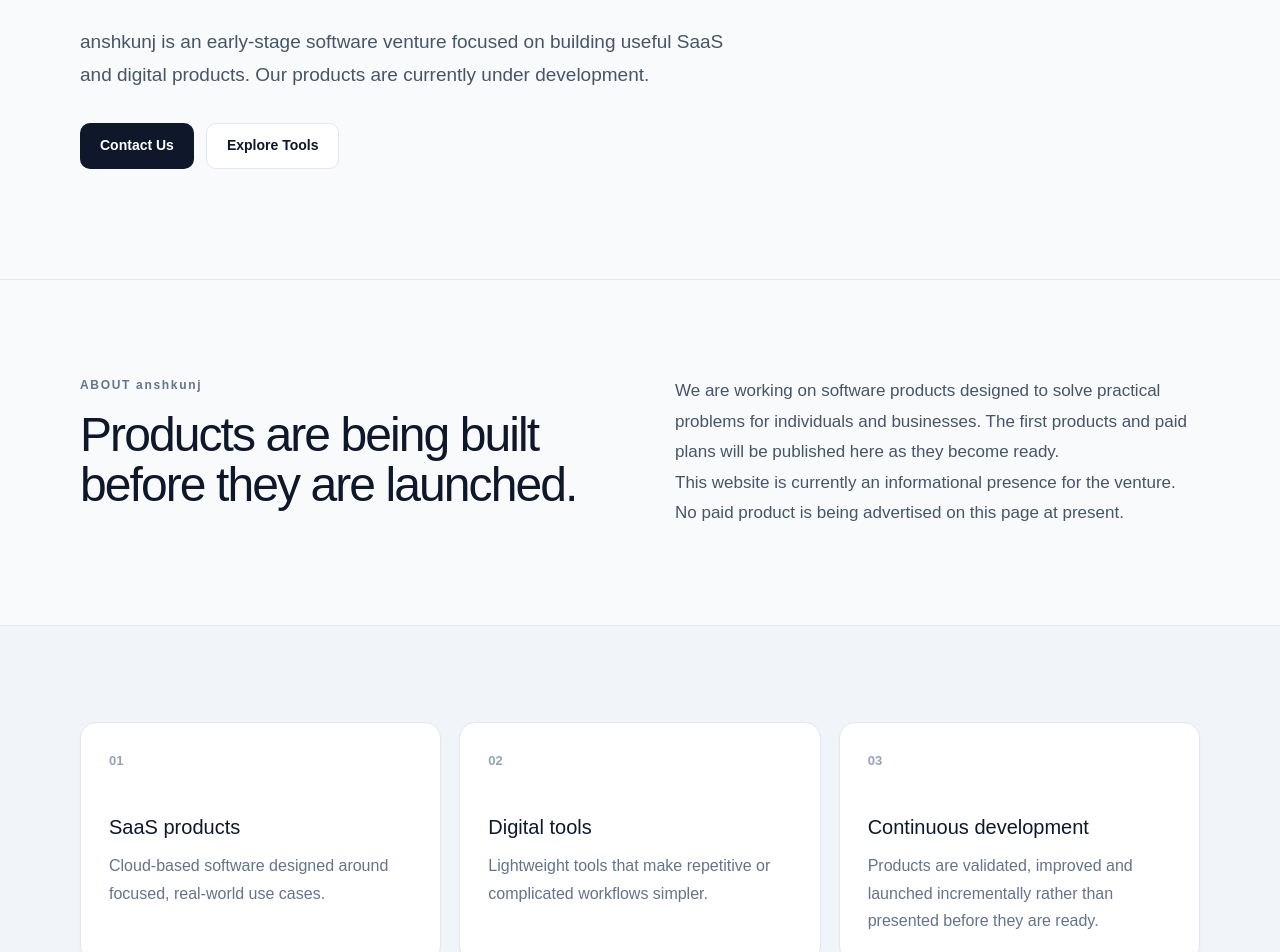
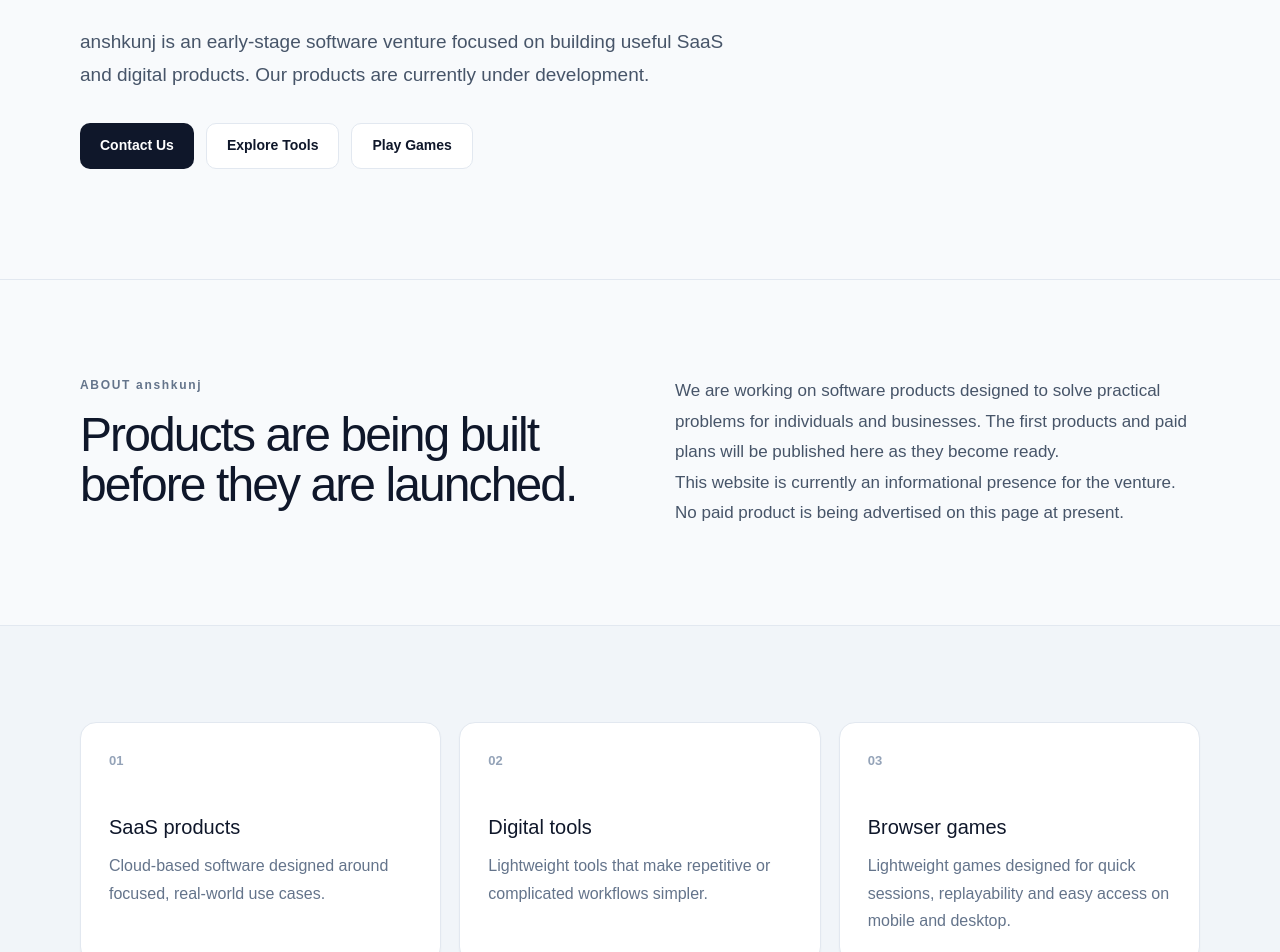
Before and after one commit to anshkunj/ak-project, a Next.js app: page / in a window 1280 px wide. Shown: the part 440-1392 px from the top of the page. Built offline with nearby package versions, Linux system fonts and the light colour scheme.

Commit message:
feat: add games homepage links

```diff
--- a/src/app/page.tsx
+++ b/src/app/page.tsx
@@ -18,6 +18,9 @@ export default function Home() {
             </Link>
             <Link className="button secondary" href="/tools">
               Explore Tools
+            </Link>
+            <Link className="button secondary" href="/games">
+              Play Games
             </Link>
           </div>
         </div>
@@ -64,10 +67,10 @@ export default function Home() {
           </article>
           <article className="card">
             <div className="card-number">03</div>
-            <h3>Continuous development</h3>
+            <h3>Browser games</h3>
             <p>
-              Products are validated, improved and launched incrementally
-              rather than presented before they are ready.
+              Lightweight games designed for quick sessions, replayability and
+              easy access on mobile and desktop.
             </p>
           </article>
         </div>
```
